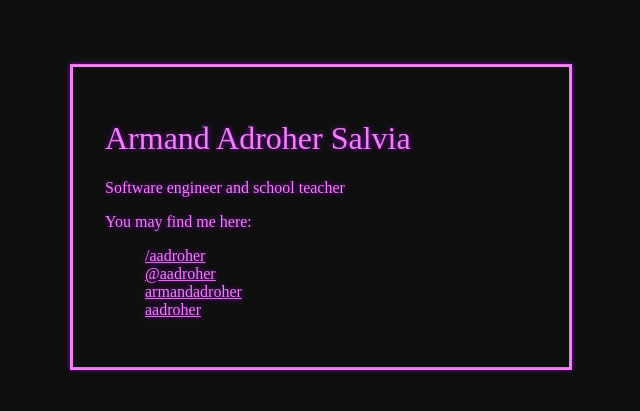
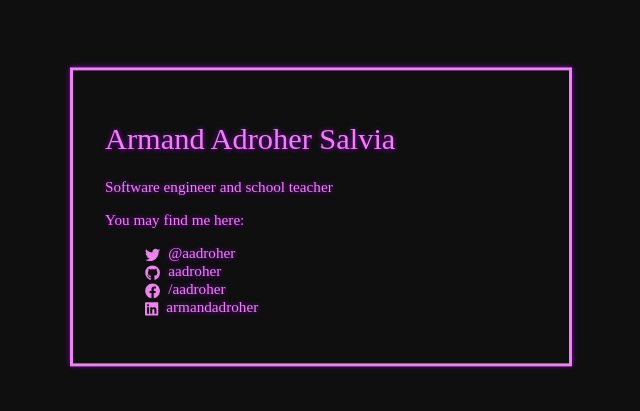
Before and after one commit to aadroher/armandadroher_name, a React app: page / in a window 1280 px wide. Shown: the part 111-522 px from the top of the page, without its empty margins (327-967 px from the left). Built offline with nearby package versions, Linux system fonts and the light colour scheme; a web font is replaced by a local one.

Commit message:
Adds link styles.

```diff
--- a/package.json
+++ b/package.json
@@ -5,6 +5,7 @@
   "dependencies": {
     "@babel/core": "7.1.0",
     "@fortawesome/fontawesome-svg-core": "^1.2.12",
+    "@fortawesome/free-brands-svg-icons": "^5.6.3",
     "@fortawesome/free-solid-svg-icons": "^5.6.3",
     "@fortawesome/react-fontawesome": "^0.1.3",
     "@svgr/webpack": "2.4.1",
--- a/public/index.html
+++ b/public/index.html
@@ -5,7 +5,6 @@
     <link rel="shortcut icon" href="%PUBLIC_URL%/favicon.ico">
     <link rel="stylesheet" href="https://code.cdn.mozilla.net/fonts/fira.css">
     <meta name="viewport" content="width=device-width, initial-scale=1, shrink-to-fit=no">
-    <meta name="theme-color" content="#000000">
     <!--
       manifest.json provides metadata used when your web app is added to the
       homescreen on Android. See https://developers.google.com/web/fundamentals/web-app-manifest/
@@ -20,7 +19,7 @@
       work correctly both with client-side routing and a non-root public URL.
       Learn how to configure a non-root public URL by running `npm run build`.
     -->
-    <title>React App</title>
+    <title>armandadroher.name</title>
   </head>
   <body>
     <style type="text/css">
@@ -38,15 +37,5 @@
       You need to enable JavaScript to run this app.
     </noscript>
     <div id="root"></div>
-    <!--
-      This HTML file is a template.
-      If you open it directly in the browser, you will see an empty page.
-
-      You can add webfonts, meta tags, or analytics to this file.
-      The build step will place the bundled scripts into the <body> tag.
-
-      To begin the development, run `npm start` or `yarn start`.
-      To create a production bundle, use `npm run build` or `yarn build`.
-    -->
   </body>
 </html>
--- a/src/App.tsx
+++ b/src/App.tsx
@@ -1,13 +1,21 @@
 import React, { ReactText } from "react";
 import styled from "styled-components";
 import classnames from "classnames";
+import { FontAwesomeIcon } from "@fortawesome/react-fontawesome";
+import {
+  faFacebook,
+  faTwitter,
+  faLinkedin,
+  faGithub,
+  IconDefinition
+} from "@fortawesome/free-brands-svg-icons";
+import { link } from "fs";
 
 interface LayoutProps {
   className?: string;
   children?: React.ReactElement<any>[];
 }
 type Layout = React.FunctionComponent<LayoutProps>;
-
 const Layout: Layout = ({ className, children }) => (
   <div className={classnames("main-container", className)}>{children}</div>
 );
@@ -15,6 +23,28 @@ const Layout: Layout = ({ className, children }) => (
 const Header = ({ className }: { className: string }) => (
   <h1 className={className}>Armand Adroher Salvia</h1>
 );
+
+const getLinks = () => {
+  const links = [
+    [faTwitter, "@", "aadroher", "twitter.com", "Twitter"],
+    [faGithub, "", "aadroher", "github.com", "Github"],
+    [faFacebook, "/", "aadroher", "www.facebook.com", "Facebook"],
+    [faLinkedin, "", "armandadroher", "www.linkedin.com/in", "LinkedIn"]
+  ];
+
+  const linkElements = links.map(
+    ([icon, handlePrefix, handle, urlBase, title]) => (
+      <li key={`${urlBase}/${handle}`}>
+        <FontAwesomeIcon icon={icon as IconDefinition} />
+        <a href={`https://${urlBase}/${handle}`} target="__blank">
+          {`${handlePrefix}${handle}`}
+        </a>
+      </li>
+    )
+  );
+
+  return <ul>{linkElements}</ul>;
+};
 
 type App = React.FunctionComponent<{
   className?: string;
@@ -25,20 +55,7 @@ const App: App = ({ className }) => (
       <Header className="header" />
       <p>Software engineer and school teacher</p>
       <p>You may find me here:</p>
-      <ul>
-        <li>
-          <a href="https://www.facebook.com/aadroher">/aadroher</a>
-        </li>
-        <li>
-          <a href="https://twitter.com/">@aadroher</a>
-        </li>
-        <li>
-          <a href="https://www.linkedin.com/in/armandadroher/">armandadroher</a>
-        </li>
-        <li>
-          <a href="https://github.com/aadroher">aadroher</a>
-        </li>
-      </ul>
+      {getLinks()}
     </Layout>
   </div>
 );
@@ -55,6 +72,7 @@ const StyledApp = styled(App)`
   width: 100%;
 
   font-family: "Fira Mono";
+  font-size: 95%;
   color: ${fontColour};
   text-shadow: ${shadowColour} 0 0 0.3rem;
 
@@ -81,6 +99,16 @@ const StyledApp = styled(App)`
     ul {
       li {
         list-style-type: none;
+        a {
+          text-decoration: none;
+          &:hover {
+            text-decoration: underline;
+          }
+        }
+        svg {
+          margin-right: 0.5rem;
+          vertical-align: -0.25rem;
+        }
       }
     }
   }
```
Also changed, not shown: 1 other file (tests, documents, lock files or other folders).
